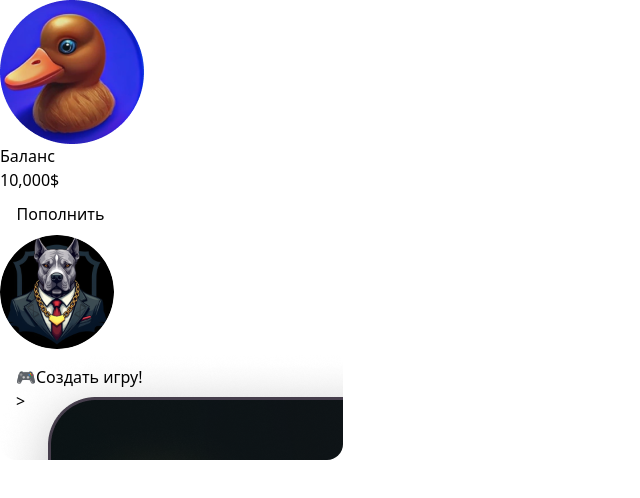
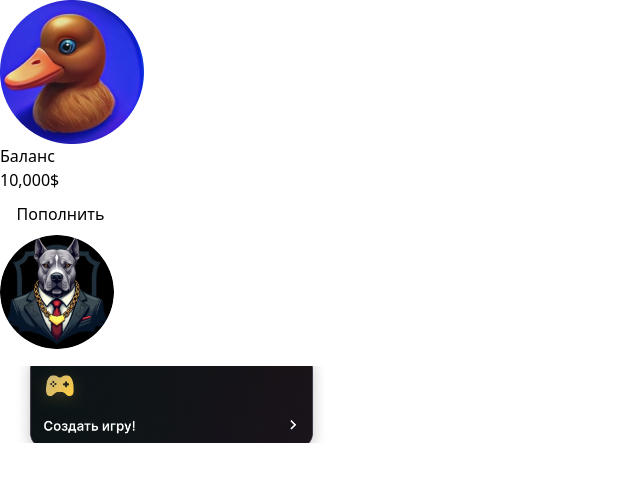
Before and after one commit to RezvanDev/battlefront, a React (Vite) app: page / in a window 1280 px wide. Shown: the top 498 px of the page, without its empty margins (0-640 px from the left). Built offline with nearby package versions, Linux system fonts and the light colour scheme.

Commit message:
first commit

```diff
--- a/src/components/Home.tsx
+++ b/src/components/Home.tsx
@@ -40,27 +40,22 @@ const Home: React.FC<HomeProps> = ({ balance, onDeposit }) => {
           style={{ width: '114px', height: '114px', top: '180px', left: '130px', borderRadius: '91px' }}
         />
 
-        <div
-          className="absolute cursor-pointer bg-cover bg-center rounded-2xl border border-gray-700"
+        <img
+          src={createGameImage}
+          alt="Создать игру"
+          className="absolute cursor-pointer"
           style={{
-            backgroundImage: `url(${createGameImage})`,
             width: '343px',
             height: '111px',
             top: '351px',
             left: '16px',
             borderRadius: '16px',
+            border: '1px solid rgba(255, 255, 255, 0.1)',
             padding: '16px',
+            objectFit: 'cover'
           }}
           onClick={() => navigate('/create-game')}
-        >
-          <div className="flex items-center justify-between h-full">
-            <div className="flex items-center gap-6">
-              <span className="text-2xl text-yellow-400">🎮</span>
-              <span className="text-xl font-semibold">Создать игру!</span>
-            </div>
-            <span className="text-2xl">&gt;</span>
-          </div>
-        </div>
+        />
       </div>
     </div>
   );
```
